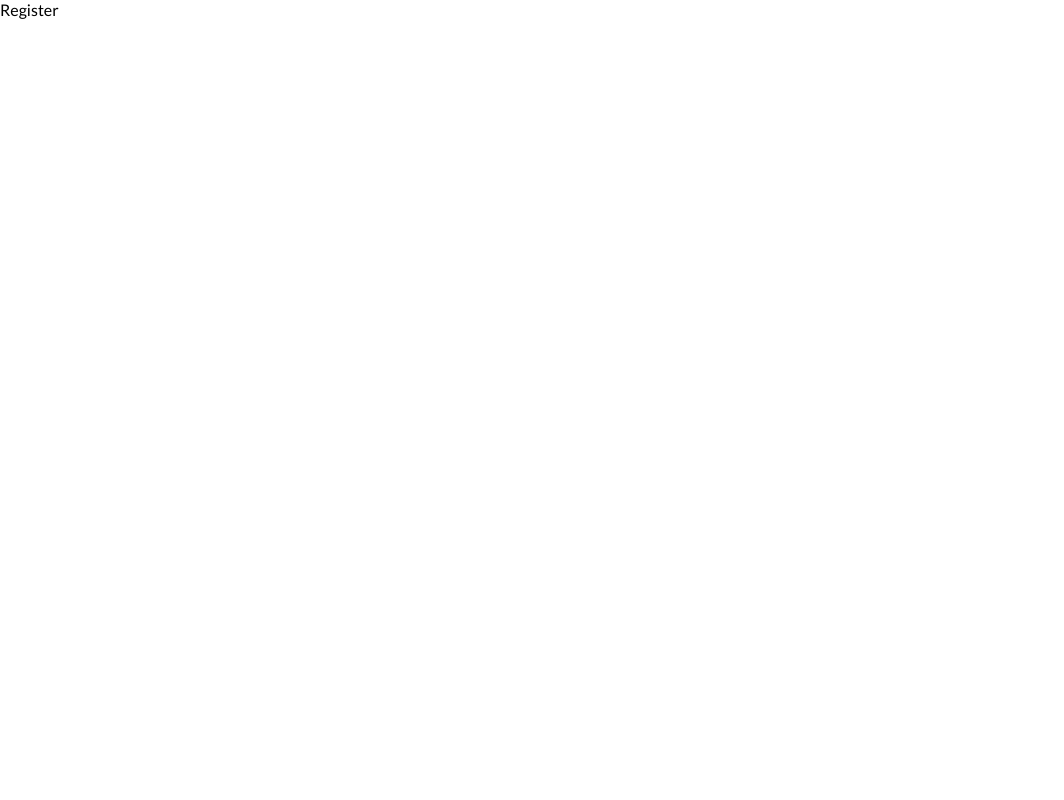
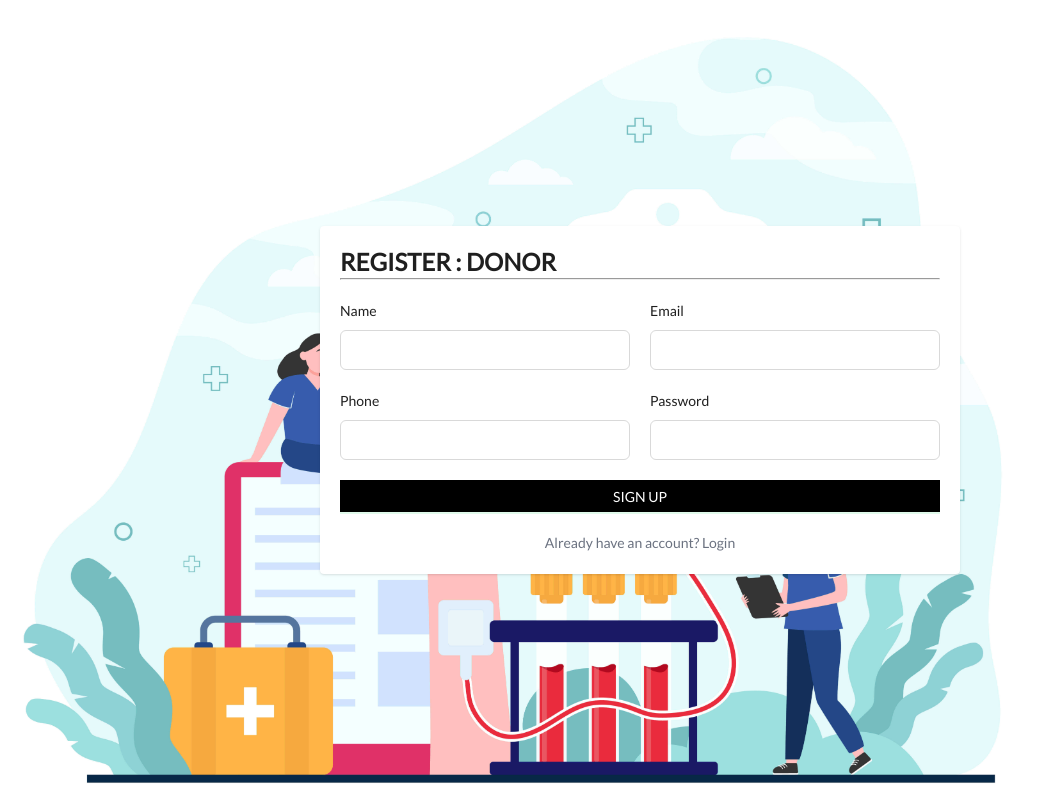
Before and after one commit to Sourav01112/Full-Stack-Blood-Bank-App, a React (Vite) app in the folder Client/: page /register in a window 1280 px wide. Shown: the whole page, without its empty margins (0-1064 px from the left). Built offline with nearby package versions, Linux system fonts and the light colour scheme.

Commit message:
Layout for Registration Done

```diff
--- a/Client/src/index.css
+++ b/Client/src/index.css
@@ -16,3 +16,16 @@ button {
   padding: 0;
   margin: 0;
 }
+
+input {
+  height: 40px;
+  /* border: 1px solid #6a6a6a !important; */
+  border-radius: 2px;
+}
+.ant-form-item {
+  margin-bottom: 0px !important;
+}
+a:hover {
+  text-decoration: underline !important;
+  color: red;
+}
--- a/Client/src/pages/Register/index.jsx
+++ b/Client/src/pages/Register/index.jsx
@@ -1,5 +1,47 @@
-import React from "react";
+import { Button, Form, Input } from "antd";
+import React, { useState } from "react";
+import { Link, useLocation } from "react-router-dom";
+import registerImage from "../../assets/register.jpg";
 
 export const Register = () => {
-  return <div>Register</div>;
+  const [type, setType] = useState("donor");
+
+  const location = useLocation();
+  const isDesiredRoute = location.pathname === "/register";
+  const backgroundClasses = isDesiredRoute ? "bg-wallpaper" : "";
+
+  return (
+    <div
+      className={`flex h-screen items-center justify-center bg-no-repeat bg-left bg-contain ${backgroundClasses}`}
+      style={{ backgroundImage: `url(${registerImage})` }}
+    >
+      <Form
+        layout="vertical"
+        className="bg-white rounded shadow grid grid-cols-2 p-5 gap-5 w-1/2"
+      >
+        <h1 className="col-span-2 uppercase text-2xl">
+          <span>Register : Donor </span>
+          <hr />
+        </h1>
+        <Form.Item label="Name">
+          <Input />
+        </Form.Item>
+        <Form.Item label="Email">
+          <Input />
+        </Form.Item>
+        <Form.Item label="Phone">
+          <Input />
+        </Form.Item>
+        <Form.Item label="Password">
+          <Input />
+        </Form.Item>
+        <Button type="primary" block className="col-span-2 uppercase bg-black">
+          Sign Up
+        </Button>
+        <Link to="/login" className="col-span-2 text-center text-gray-500">
+          Already have an account? Login
+        </Link>
+      </Form>
+    </div>
+  );
 };
--- a/Client/tailwind.config.js
+++ b/Client/tailwind.config.js
@@ -1,5 +1,8 @@
 /** @type {import('tailwindcss').Config} */
-export default {
+
+const path = require("path");
+
+module.exports = {
   content: ["./index.html", "./src/**/*.{js,ts,jsx,tsx}"],
   theme: {
     extend: {},
```
Also changed, not shown: Client/src/assets/register.jpg (added).
